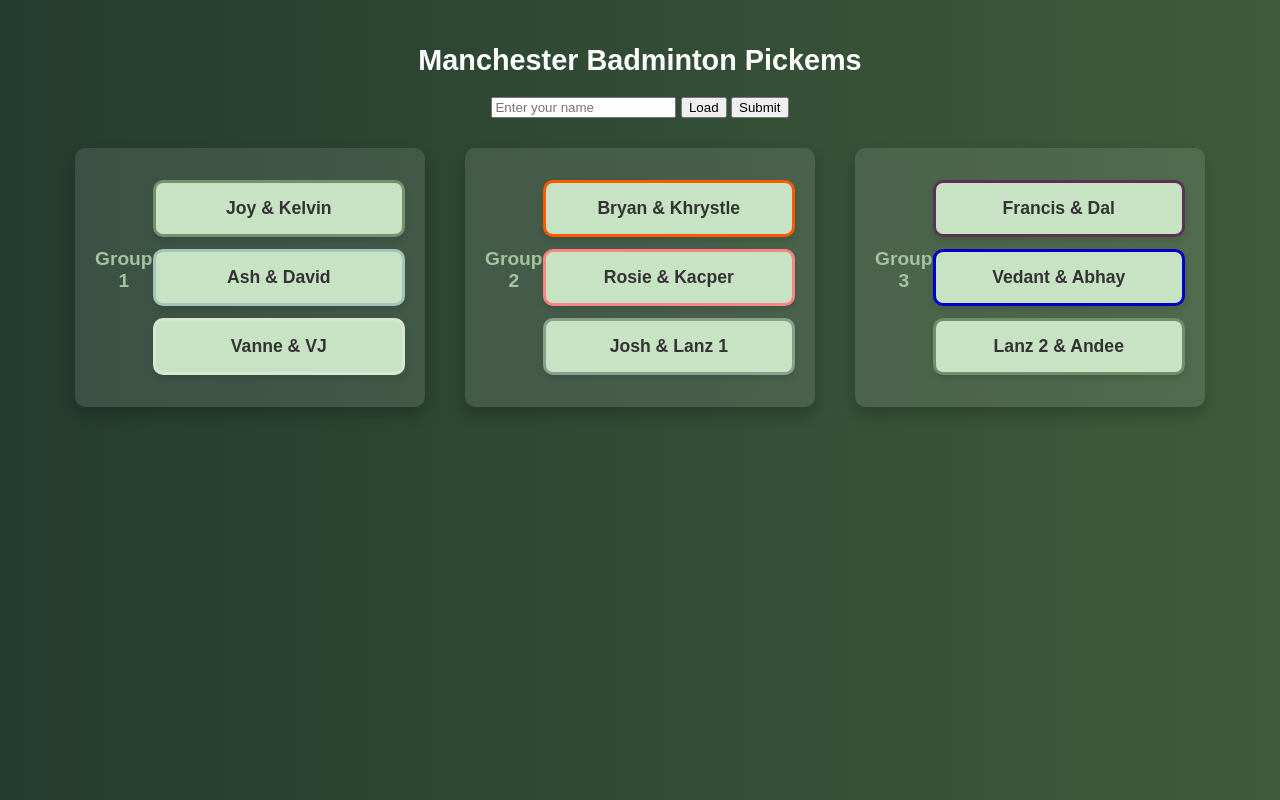
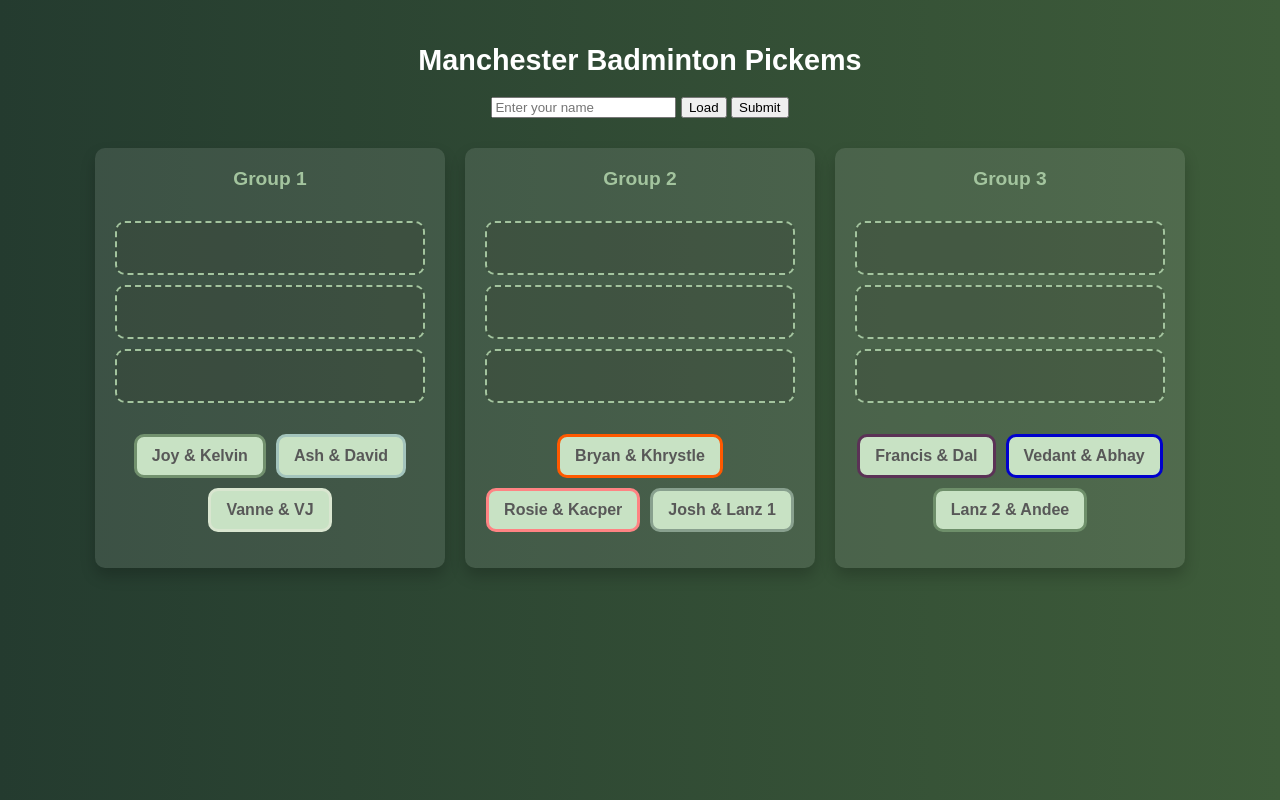
Before and after one commit to rk1274/badminton-pickems, a website: page index.html in a window 1280 px wide. Drawn offline with nearby package versions, Linux system fonts and the light colour scheme.

Commit message:
Change how you select pickems

```diff
--- a/script.js
+++ b/script.js
@@ -30,10 +30,11 @@ const usernameInput = document.getElementById("username");
 const loadBtn = document.getElementById("load-btn");
 const submitBtn = document.getElementById("submit-btn");
 
+// -------------------- Render Groups --------------------
 function renderGroups(existingSelections = {}) {
   groupsContainer.innerHTML = "";
 
-  groups.forEach(group => {
+  groups.forEach((group) => {
     const groupContainer = document.createElement("div");
     groupContainer.classList.add("group-container");
 
@@ -42,51 +43,83 @@ function renderGroups(existingSelections = {}) {
     groupName.textContent = group.name;
     groupContainer.appendChild(groupName);
 
-    const pairContainer = document.createElement("ul");
-    pairContainer.classList.add("group");
+    // Slots container
+    const slotsContainer = document.createElement("ul");
+    slotsContainer.classList.add("slots");
+    for (let i = 0; i < 3; i++) {
+      const slot = document.createElement("li");
+      slot.classList.add("slot");
+      slotsContainer.appendChild(slot);
+    }
+    groupContainer.appendChild(slotsContainer);
 
-    // If user has saved picks, use their saved order
-    const order = existingSelections[group.name];
-    const pairs = order
-      ? order.map(nameStr => group.pairs.find(p => p.pair.join(" & ") === nameStr))
-      : group.pairs;
+    // Player pool
+    const poolContainer = document.createElement("ul");
+    poolContainer.classList.add("player-pool");
+    group.pairs.forEach((pairObj) => {
+      const playerItem = document.createElement("li");
+      playerItem.classList.add("player");
+      playerItem.textContent = pairObj.pair.join(" & ");
+      playerItem.style.borderColor = pairObj.colour;
+      poolContainer.appendChild(playerItem);
+    });
+    groupContainer.appendChild(poolContainer);
 
-    pairs.forEach(pairObj => {
-      const pairItem = document.createElement("li");
-      pairItem.classList.add("sortable-item");
-      pairItem.innerHTML = pairObj.pair.join(" & ");
-      pairItem.style.borderColor = pairObj.colour;
-      pairContainer.appendChild(pairItem);
+    groupsContainer.appendChild(groupContainer);
+
+    // -------------------- Initialize Sortable --------------------
+    Sortable.create(slotsContainer, {
+      group: `group-${group.name}`,
+      animation: 150,
+      swap: true,
+      swapClass: "dragging",
     });
 
-    groupContainer.appendChild(pairContainer);
-    groupsContainer.appendChild(groupContainer);
+    Sortable.create(poolContainer, {
+      group: `group-${group.name}`,
+      animation: 150,
+      swap: true,
+      swapClass: "dragging",
+    });
 
-    Sortable.create(pairContainer, {
-      animation: 150,
-      ghostClass: "dragging",
-    });
+    // Populate saved selections
+    const saved = existingSelections[group.name];
+    if (saved) {
+      saved.forEach((name, idx) => {
+        const slot = slotsContainer.children[idx];
+        const player = Array.from(poolContainer.children).find(
+          (p) => p.textContent === name
+        );
+        if (player) slot.appendChild(player);
+      });
+    }
   });
 }
 
-// Helper: get current selections
+// -------------------- Get Current Selections --------------------
 function getSelections() {
   const selections = {};
-  document.querySelectorAll(".group-container").forEach(container => {
+
+  document.querySelectorAll(".group-container").forEach((container) => {
     const groupName = container.querySelector(".name").textContent;
-    const pairItems = container.querySelectorAll(".sortable-item");
-    selections[groupName] = Array.from(pairItems).map(item => item.textContent);
+    const slots = container.querySelectorAll(".slot");
+    selections[groupName] = Array.from(slots)
+      .map((slot) => slot.textContent.trim())
+      .filter(Boolean); // ignore empty slots
   });
+
   return selections;
 }
 
-// Load existing picks
+// -------------------- Load Existing Picks --------------------
 loadBtn.addEventListener("click", async () => {
   const username = usernameInput.value.trim();
   if (!username) return alert("Please enter your name first.");
 
   try {
-    const res = await fetch(`/.netlify/functions/get-picks?username=${encodeURIComponent(username)}`);
+    const res = await fetch(
+      `/.netlify/functions/get-picks?username=${encodeURIComponent(username)}`
+    );
     if (!res.ok) {
       alert("No saved picks found for this name. You can start a new one.");
       renderGroups();
@@ -101,7 +134,7 @@ loadBtn.addEventListener("click", async () => {
   }
 });
 
-// Submit / Save picks
+// -------------------- Submit / Save Picks --------------------
 submitBtn.addEventListener("click", async () => {
   const username = usernameInput.value.trim();
   if (!username) return alert("Please enter your name first.");
@@ -123,5 +156,5 @@ submitBtn.addEventListener("click", async () => {
   }
 });
 
-// Render default on first load
+// -------------------- Initial Render --------------------
 renderGroups();
--- a/style.css
+++ b/style.css
@@ -1,3 +1,4 @@
+/* -------------------- Body & Layout -------------------- */
 body {
     font-family: 'Poppins', sans-serif;
     padding: 20px;
@@ -15,6 +16,7 @@ h2 {
     font-size: 1.8em;
 }
 
+/* -------------------- Group Container -------------------- */
 .groups-container {
     display: flex;
     flex-wrap: wrap;
@@ -36,10 +38,10 @@ h2 {
     padding: 20px;
     width: 100%;
     max-width: 350px;
-    flex: 1 1 300px; /* Allows items to grow and shrink */
     box-sizing: border-box;
 }
 
+/* -------------------- Group Name -------------------- */
 .name {
     color: #a3c49e;
     font-weight: bold;
@@ -47,103 +49,59 @@ h2 {
     margin-bottom: 15px;
 }
 
-.num-container {
+/* -------------------- Slots -------------------- */
+.slots {
+    list-style: none;
+    padding: 0;
+    margin-bottom: 15px;
+    width: 100%;
+    display: flex;
+    flex-direction: column;
+    gap: 10px;
+}
+
+.slot {
+    height: 50px;
+    border: 2px dashed #a3c49e;
+    border-radius: 10px;
+    display: flex;
+    align-items: center;
+    justify-content: center;
+    background: #2e362d3d;
+    font-weight: bold;
+    color: #000;
+    min-width: 50px;
+}
+
+/* -------------------- Player Pool -------------------- */
+.player-pool {
+    list-style: none;
+    padding: 0;
     display: flex;
     flex-wrap: wrap;
+    gap: 10px;
     justify-content: center;
-    gap: 10px;
-    margin-top: 15px;
     width: 100%;
 }
 
-.num {
+.player {
     padding: 10px 15px;
-    background: none;
+    background: #c8e2c4;
+    color: #585858;
     border-radius: 10px;
-    color: #a3c49e;
+    border: 3px solid transparent; /* Make border invisible */
     font-weight: bold;
-    border: 3px solid #a3c49e;
-    cursor: pointer;
-    transition: transform 0.2s;
+    cursor: grab;
+    transition: transform 0.2s, background 0.2s;
 }
 
-.num:hover {
-    transform: scale(1.1);
+.player:hover {
+    background: #72916e;
+    transform: scale(1.05);
 }
 
-.sortable-item {
-    padding: 15px 20px;
-    margin: 12px 0;
-    background: #c8e2c4;
-    border-radius: 10px;
-    border: 3px solid transparent;
-    font-size: 1.1em;
-    color: #333;
-    font-weight: bold;
-    cursor: grab;
-    box-shadow: 0 4px 6px rgba(0, 0, 0, 0.1);
-    transition: background 0.2s, transform 0.2s;
-}
-
-.sortable-item:hover {
-    background: #72916e;
-    transform: scale(1.03);
-}
-
+/* -------------------- Dragging Feedback -------------------- */
 .dragging {
     opacity: 0.7;
     transform: rotate(-2deg);
 }
-
-.over {
-    border: 2px dashed #233a20;
-    background: #97b891;
-}
-
-.groups-container {
-    display: flex;
-     flex-wrap: wrap;
-    justify-content: center;
-    gap: 40px;
-    margin-top: 30px;
-}
-
-.group-container {
-    display: flex;
-    flex-direction: row;
-    align-items: center;
-    background: rgba(255, 255, 255, 0.1);
-    border-radius: 10px;
-    box-shadow: 0 8px 15px rgba(0, 0, 0, 0.2);
-
-    padding: 20px;
-}
-
-.name {
-    color: #a3c49e;
-    font-weight: bold;
-}
-
-.num-container {
-    margin-top: 15px;
-}
-
-.num {
-    padding: 15px 20px;
-    margin: 2px 0;
-    background: none;
-    border-radius: 10px;
-    margin-right: 30px;
-    color: #a3c49e;
-    font-weight: bold;
-    border-style: solid;
-    border-width: 3px;
-    border-color: #a3c49e;;
-}
-
-.group {
-    list-style: none;
-    width: 500px;
-    padding: 0;
-    margin: auto;
-}
```
